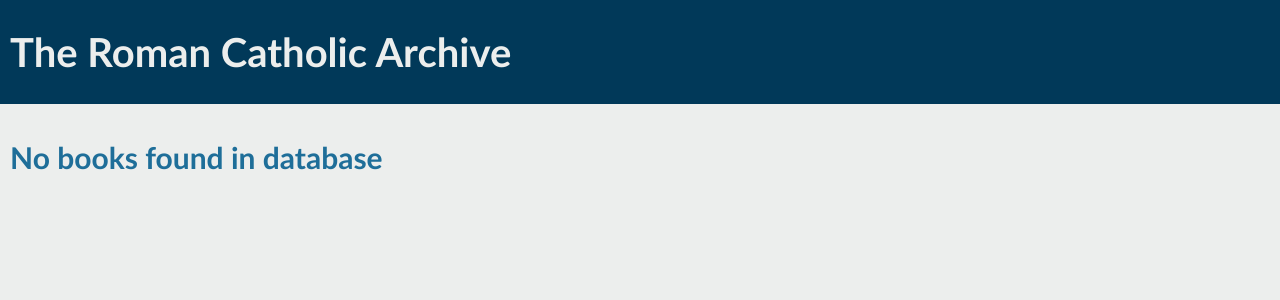
After one commit to DevTrad/TheRomanCatholicArchive.com, a Django app: page / in a window 1280 px wide. The commit adds this page. Shown: the top 300 px of the page. Run offline with Django 3.2, Linux system fonts and the light colour scheme; data that the repository does not hold is empty.

Commit message:
added styling

```diff
--- a/CatholicArchive/CatholicArchive/urls.py
+++ b/CatholicArchive/CatholicArchive/urls.py
@@ -17,6 +17,6 @@ from django.contrib import admin
 from django.urls import include, path
 
 urlpatterns = [
-    path('books/', include('books.urls')),
+    path('', include('books.urls')),
     path('admin/', admin.site.urls),
 ]
--- /dev/null
+++ b/CatholicArchive/books/static/books/styles.css
@@ -0,0 +1,43 @@
+/*
+Palette https://coolors.co/3482ad-1e6e99-013959-000000-162026
+
+Primary:   #3482ad
+Secondary: #1e6e99
+Tertiary:  #013959
+Light:     #eceeed
+Dark:      #162026
+*/
+
+*, *:before, *:after {
+  box-sizing: border-box;
+}
+
+html, body {
+    background-color: #eceeed;
+    font-family: 'Gill Sans', 'Gill Sans MT', Calibri, 'Trebuchet MS', sans-serif;
+    font-size: 20px;
+    margin: 0;
+    padding: 0;
+}
+
+h1, h2, h3, h4, h5, h6 {
+    color: #1e6e99;
+}
+
+header {
+    background-color: #013959;
+    color: #eceeed;
+    display: flex;
+    padding: .5em;
+}
+
+header h1, header a {
+    margin-top: .3em;
+    margin-bottom: .3em;
+    color: inherit;
+    text-decoration: none;
+}
+
+article {
+    padding: .5em;
+}
--- /dev/null
+++ b/CatholicArchive/books/templates/books/base_generic.html
@@ -0,0 +1,20 @@
+<!DOCTYPE html>
+<html lang="en">
+<head>
+    <meta charset="UTF-8">
+    <meta name="viewport" content="width=device-width, initial-scale=1.0">
+    <meta http-equiv="X-UA-Compatible" content="ie=edge">
+    {% block title %}<title>The Roman Catholic Archive</title>{% endblock %}
+
+    {% load static %}
+    <link rel="stylesheet" type="text/css" href="{% static 'books/styles.css' %}" />
+</head>
+<body>
+    <header>
+        <a href="{% url 'books:index' %}"><h1>The Roman Catholic Archive</h1></a>
+    </header>
+    <article>
+        {% block content %}{% endblock %}
+    </article>
+</body>
+</html>
--- a/CatholicArchive/books/templates/books/detail.html
+++ b/CatholicArchive/books/templates/books/detail.html
@@ -1,4 +1,8 @@
+{% extends 'books/base_generic.html' %}
+
+{% block content %}
 <h1>{{ book.title }}</h1>
 
 <strong>Author:</strong> {{ book.author }}<br>
 <strong>Publication Date:</strong> {{ book.publication_date }}
+{% endblock %}
--- a/CatholicArchive/books/templates/books/index.html
+++ b/CatholicArchive/books/templates/books/index.html
@@ -1,3 +1,6 @@
+{% extends 'books/base_generic.html' %}
+
+{% block content %}
 {% if recently_added_books %}
     <h1>Recently Added Books</h1>
 
@@ -11,3 +14,4 @@
 {% else %}
     <h1>No books found in database</h1>
 {% endif %}
+{% endblock %}
```
